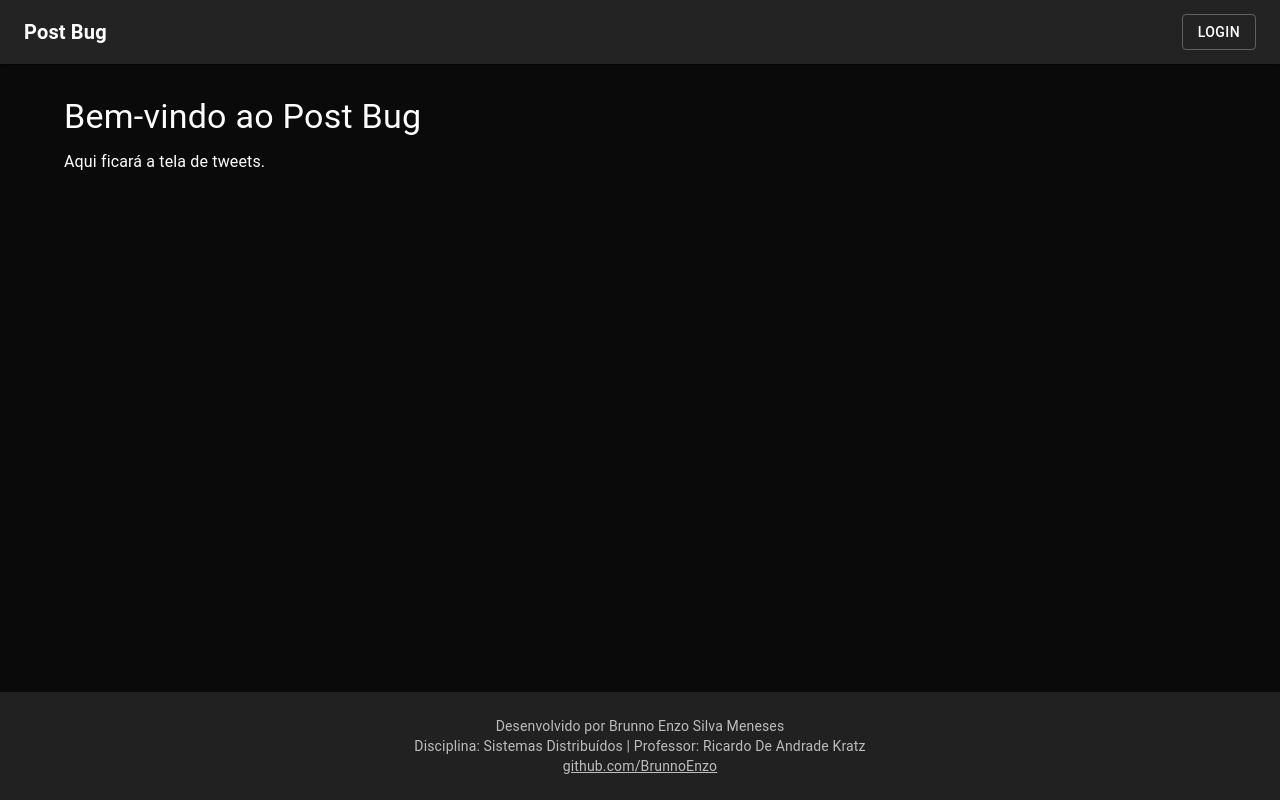
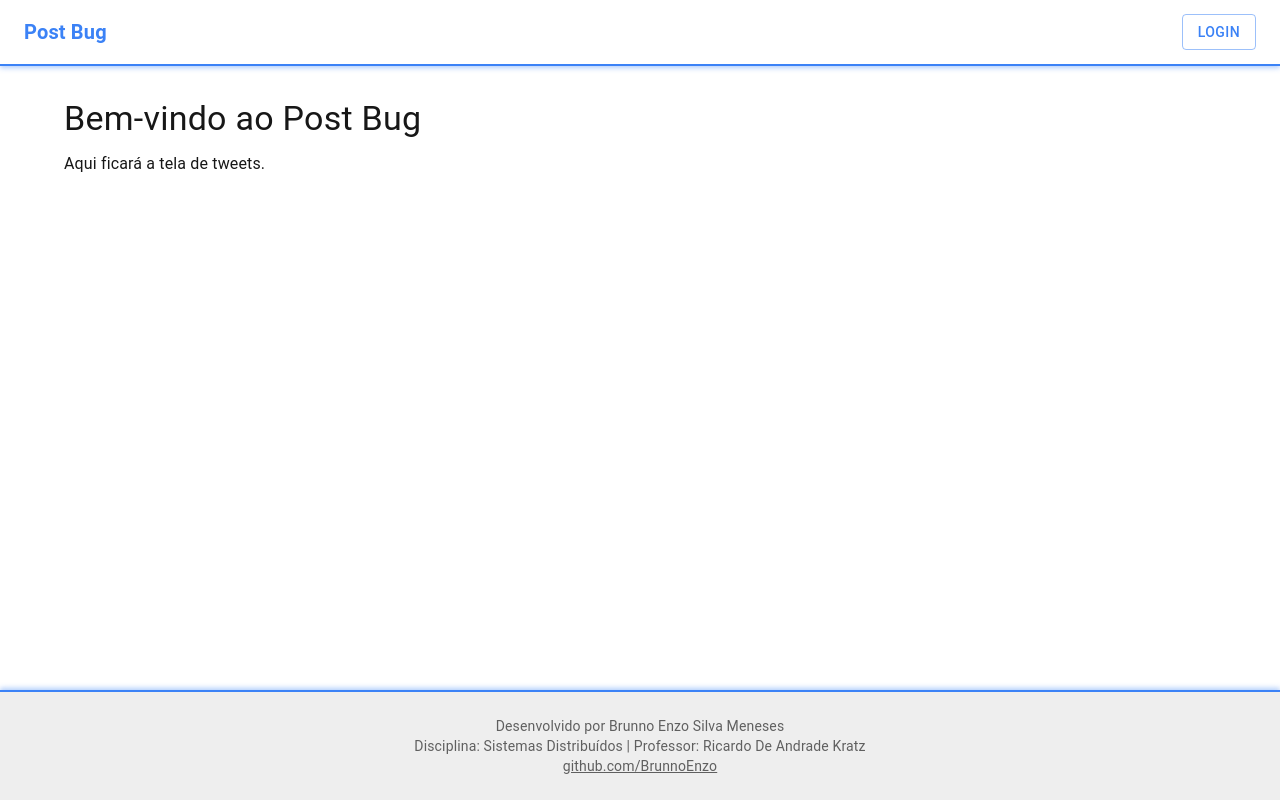
Before and after one commit to BrunnoEnzo/PostBug, a Next.js app in the folder frontend/: page / in a window 1280 px wide. Built offline with nearby package versions, Linux system fonts and the light colour scheme.

Commit message:
modificação header e footer

```diff
--- a/frontend/package.json
+++ b/frontend/package.json
@@ -14,7 +14,6 @@
     "@fontsource/roboto": "^5.2.8",
     "@mui/icons-material": "^7.3.5",
     "@mui/material": "^7.3.5",
-    "@mui/styled-engine-sc": "^7.3.5",
     "next": "16.0.1",
     "react": "19.2.0",
     "react-dom": "19.2.0",
--- a/frontend/src/app/ThemeRegistry.tsx
+++ b/frontend/src/app/ThemeRegistry.tsx
@@ -5,17 +5,20 @@ import { ThemeProvider, createTheme } from "@mui/material/styles";
 import CssBaseline from "@mui/material/CssBaseline";
 import NextAppDirEmotionCacheProvider from "@/app/EmotionCache";
 
-// Um tema básico escuro para combinar com o PostBug
-const darkTheme = createTheme({
+// Alterado para um tema claro obrigatório
+const lightTheme = createTheme({
   palette: {
-    mode: "dark",
+    mode: "light", // <-- ALTERADO PARA 'light'
     primary: {
-      main: "#3b82f6", // Um azul similar ao neon
+      main: "#3b82f6", // Mantém o azul neon que definimos
     },
     background: {
-      default: "#0a0a0a",
-      paper: "#171717",
+      default: "#ffffff", // Fundo padrão branco
+      paper: "#f5f5f5",   // Fundo de "cartões" levemente cinza
     },
+    text: {
+      primary: "#171717" // Cor do texto primário (preto)
+    }
   },
 });
 
@@ -26,7 +29,8 @@ export default function ThemeRegistry({
 }) {
   return (
     <NextAppDirEmotionCacheProvider options={{ key: "mui" }}>
-      <ThemeProvider theme={darkTheme}>
+      {/* Usa o novo lightTheme */}
+      <ThemeProvider theme={lightTheme}>
         {/* CssBaseline normaliza o estilo e aplica a cor de fundo */}
         <CssBaseline />
         {children}
--- a/frontend/src/app/components/Footer.tsx
+++ b/frontend/src/app/components/Footer.tsx
@@ -1,18 +1,28 @@
+"use client"; // Adicionado na etapa anterior
+
 import React from "react";
 import { Box, Container, Typography, Link as MuiLink } from "@mui/material";
 
 export default function Footer() {
+  // O mesmo tom de azul neon do Header
+  const neonBlue = "rgba(59, 130, 246, 0.4)";
+
   return (
     <Box
       component="footer"
       sx={{
         py: 3, // padding vertical
         px: 2, // padding horizontal
-        mt: "auto", // Margem superior automática para "grudar" no final
+        mt: "auto", // Margem superior automática
+        // Fundo escuro (como estava antes)
         backgroundColor: (theme) =>
           theme.palette.mode === "light"
             ? theme.palette.grey[200]
-            : theme.palette.grey[900], // Cor de fundo
+            : theme.palette.grey[900],
+
+        // Detalhe neon combinando com o Header
+        borderTop: (theme) => `2px solid ${theme.palette.primary.main}`,
+        boxShadow: `0 -2px 5px 0 ${neonBlue}`, // Brilho para cima
       }}
     >
       <Container maxWidth="lg">
--- a/frontend/src/app/components/Header.tsx
+++ b/frontend/src/app/components/Header.tsx
@@ -5,8 +5,20 @@ import { AppBar, Toolbar, Typography, Button, Box } from "@mui/material";
 import Link from "next/link"; // Link do Next.js para navegação
 
 export default function Header() {
+  // O tom de azul neon, baseado no seu theme (#3b82f6)
+  const neonBlue = "rgba(59, 130, 246, 0.4)";
+
   return (
-    <AppBar position="static" color="default" elevation={1}>
+    <AppBar
+      position="static"
+      elevation={0} // Remove a elevação padrão para o brilho se destacar
+      sx={{
+        backgroundColor: "#ffffffff", // Fundo branco obrigatório
+        color: "rgba(59, 130, 246, 1)", // Cor do texto escura (preto)
+        borderBottom: (theme) => `2px solid ${theme.palette.primary.main}`,
+        boxShadow: `0 2px 5px 0 ${neonBlue}`, // Efeito de brilho neon
+      }}
+    >
       <Toolbar>
         {/* Título à Esquerda */}
         <Typography
@@ -19,18 +31,11 @@ export default function Header() {
           </Link>
         </Typography>
 
-        {/* Botão de Login à Direita */}
+        {/* Botão de Login à Direita (agora com a cor primária) */}
         <Box>
           <Button
             variant="outlined"
-            color="inherit" // Um botão cinza/neutro simples como solicitado
-            sx={{
-              borderColor: "grey.700",
-              "&:hover": {
-                borderColor: "grey.500",
-                backgroundColor: "rgba(255, 255, 255, 0.08)",
-              },
-            }}
+            color="primary" // Usa a cor primária (azul) para borda e texto
           >
             Login
           </Button>
--- a/frontend/src/app/globals.css
+++ b/frontend/src/app/globals.css
@@ -1,8 +1,8 @@
 @import "tailwindcss";
 
 :root {
-  --background: #ffffff;
-  --foreground: #171717;
+  --background: #ffffff; /* Fundo branco obrigatório */
+  --foreground: #171717; /* Texto escuro/preto */
 }
 
 @theme inline {
@@ -12,12 +12,8 @@
   --font-mono: var(--font-geist-mono);
 }
 
-@media (prefers-color-scheme: dark) {
-  :root {
-    --background: #0a0a0a;
-    --foreground: #ededed;
-  }
-}
+/* A seção @media (prefers-color-scheme: dark) foi REMOVIDA.
+*/
 
 /* Alterações para layout de footer fixo */
 html,
@@ -29,8 +25,8 @@ body {
   display: flex;
   flex-direction: column;
   min-height: 100vh; /* Altura mínima de 100% da viewport */
-  background: var(--background);
-  color: var(--foreground);
+  background: var(--background); /* Sempre usará #ffffff */
+  color: var(--foreground);      /* Sempre usará #171717 */
   font-family: Arial, Helvetica, sans-serif;
 }
 
```
Also changed, not shown: 1 other file (tests, documents, lock files or other folders).
